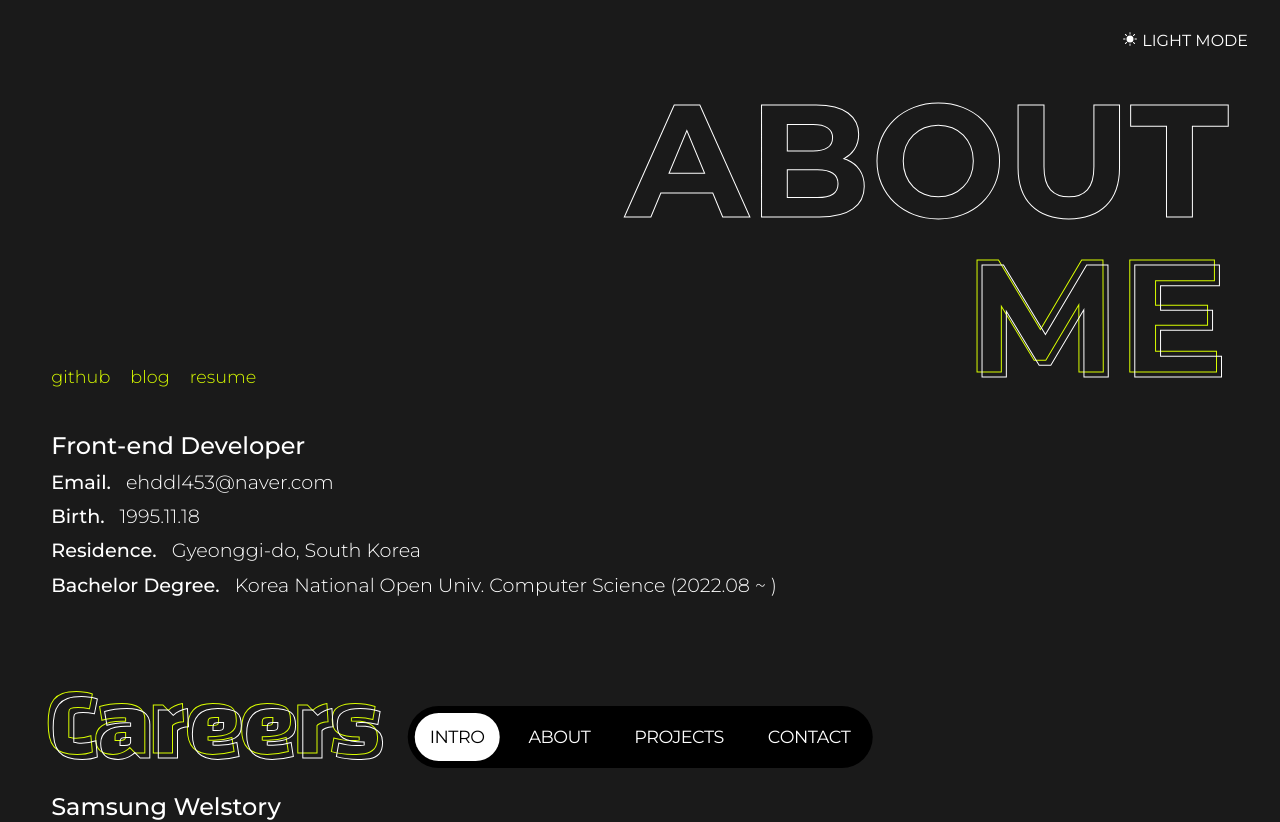
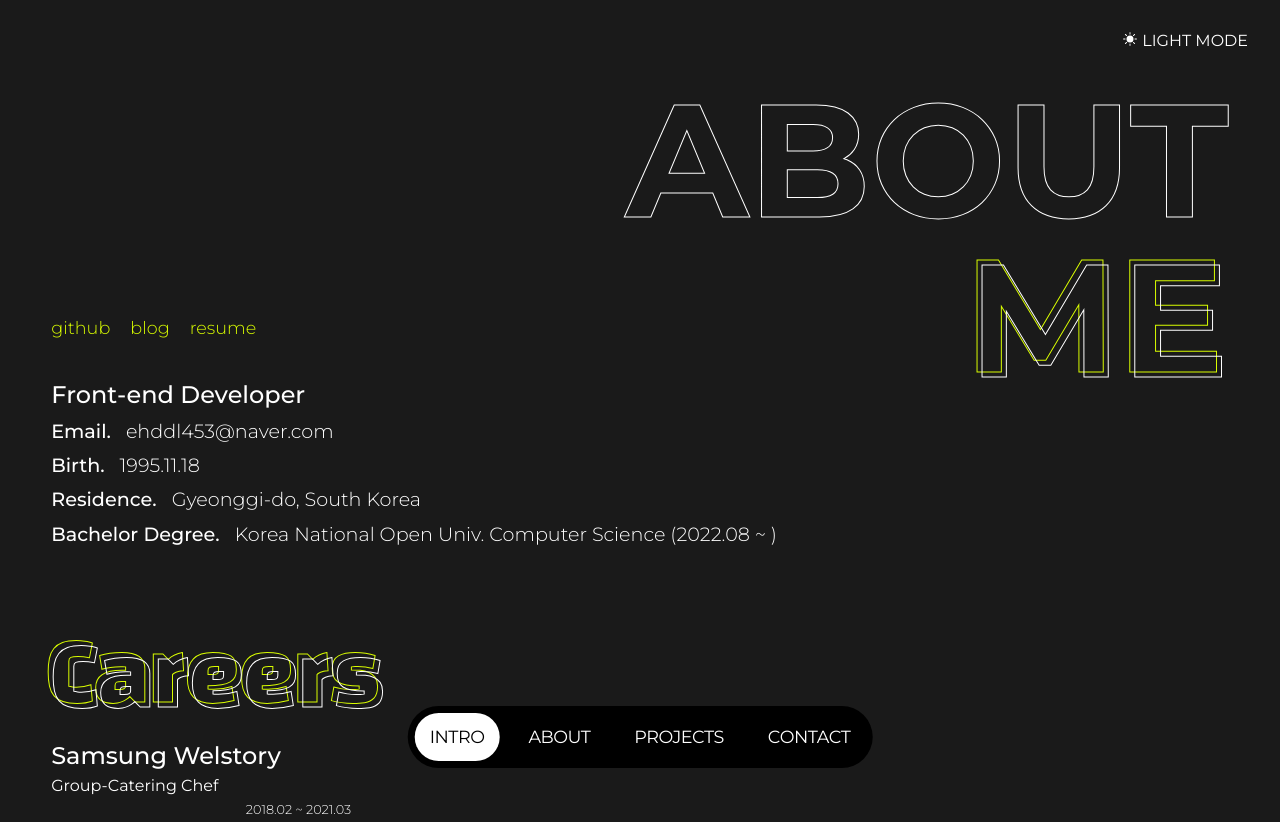
Before and after one commit to devwoodie/woodie, a React (Create React App) app: page /about in a window 1280 px wide. Shown: the top 822 px of the page. Built offline with nearby package versions, Linux system fonts and the light colour scheme.

Commit message:
feat : nav tab css fix, router Link set

```diff
--- a/src/component/About.js
+++ b/src/component/About.js
@@ -1,4 +1,5 @@
 import '../css/About.scss';
+import { Routes, Link } from 'react-router-dom';
 
 const About = ({ infoJson }) => {
 
@@ -11,9 +12,9 @@ const About = ({ infoJson }) => {
             <h2 className="about-tit">ABOUT<span className="me">ME</span></h2>
             <ul className="info">
                 <nav className="info-nav">
-                    <a className="info-href" href="#">github</a>
-                    <a className="info-href" href="#">blog</a>
-                    <a className="info-href" href="#">resume</a>
+                    <Link className="info-href" target="_blank" to="//github.com/devwoodie">github</Link>
+                    <Link className="info-href" target="_blank" to="//velog.io/@woodie">blog</Link>
+                    <Link className="info-href" target="_blank" to="#">resume</Link>
                 </nav>
                 <li className="info-list info-title">
                     <span className="info-tit">Front-end Developer</span>
--- a/src/component/App.js
+++ b/src/component/App.js
@@ -6,7 +6,7 @@ import About from "./About";
 import Contact from "./Contact";
 import { BsFillSunFill, BsFillMoonFill} from 'react-icons/bs'
 import {useCallback, useState} from "react";
-import { Routes, Route, Link, useNavigate, outlet } from "react-router-dom";
+import { Routes, Route, useNavigate } from "react-router-dom";
 
 const App = () => {
 
--- a/src/css/About.scss
+++ b/src/css/About.scss
@@ -31,8 +31,11 @@
   //info tab
   .info{
     margin-top: -2rem;
+    position: relative;
     .info-nav{
       margin-bottom: 3rem;
+      position: absolute;
+      left: 0; top: -4rem;
       .info-href{
         margin-right: 20px;
         color: var(--text-green);
```
